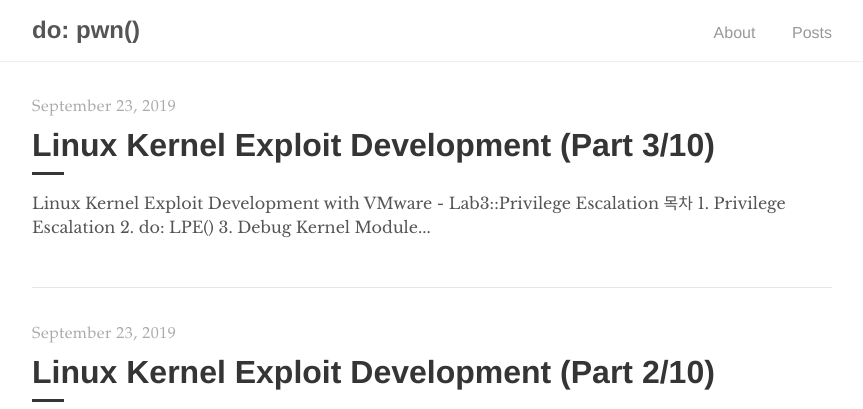
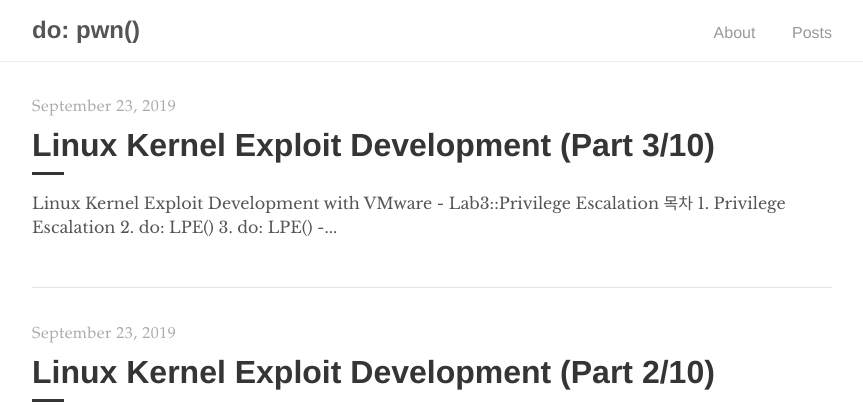
Before and after one commit to nonetype/old-blog-repo, a Jekyll site: the page built from index.html, in a window 1280 px wide. Shown: the top 409 px of the page, without its empty margins (208-1071 px from the left). Built offline with Jekyll 4.4.1, drawn with Linux system fonts in a browser that asks for light colours; some web fonts are replaced; the list of posts is cut into pages by our own code.

Commit message:
Edited post(lab3)

```diff
--- a/_posts/2019-09-23-Linux-Kernel-Exploit-Development-lab3.md
+++ b/_posts/2019-09-23-Linux-Kernel-Exploit-Development-lab3.md
@@ -17,7 +17,7 @@ Linux Kernel Exploit Development with VMware - Lab3::Privilege Escalation
 [2. do: LPE()](#do-lpe)
 
 
-[3. Debug Kernel Module](#debug-kernel-module)
+[3. do: LPE() - automated](#do-lpe-automated)
 
 ---
 
```
